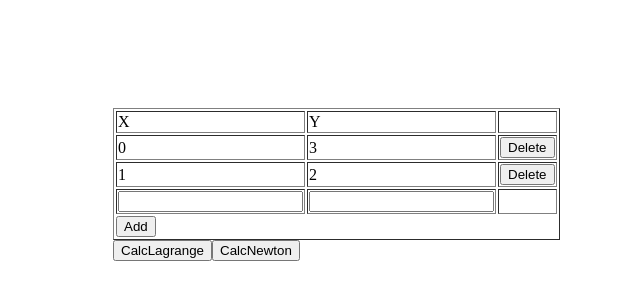
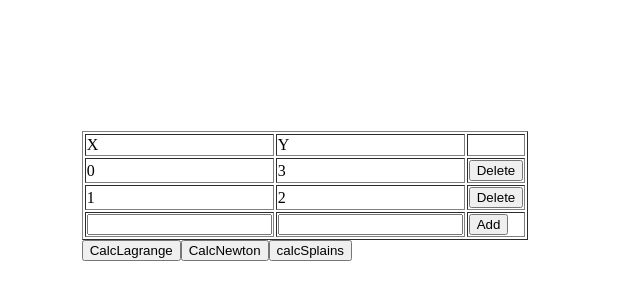
Before and after one commit to dartrhevan/Interpolation, a Vue app: page / in a window 1280 px wide. Shown: the part 172-472 px from the top of the page, without its empty margins (335-975 px from the left). Built offline with nearby package versions, Linux system fonts and the light colour scheme.

Commit message:
splain infrastructure building began

```diff
--- a/src/App.vue
+++ b/src/App.vue
@@ -1,47 +1,24 @@
 <template>
     <div id="app">
-        <table border="1">
-            <thead>
-                <tr>
-                    <td>X</td>
-                    <td>Y</td>
-                    <td></td>
-                </tr>
-            </thead>
-            <tbody>
-                <tr v-for="p in points">
-                    <td>{{p.x}}</td>
-                    <td>{{p.y}}</td>
-                    <td><button v-on:click="del(p)">Delete</button></td>
-                </tr>
-                <tr>
-                    <td><input id="xf" /></td>
-                    <td><input id="yf" /></td>
-                    <td></td>
-                </tr>
-                <tr>
-                    <button ref="but" v-on:click="add()">Add</button>
-                </tr>
-            </tbody>
-        </table>
-        <button v-on:click="calcLagrange()">CalcLagrange</button>
-        <button v-on:click="calcNewton()">CalcNewton</button>
+        <Points />
         <!--f(<input id="x" />)=<label id="f">{{calc()}}</label>-->
     </div>
 </template>
 
 <script lang="ts">
     import { Component, Vue } from 'vue-property-decorator';
-    import Point from './Point';
-    import { calcLagrange, calcNewton } from './Calcs';
-    import runCalc from './RunMethod';
+    //import Point from './Point';
+    import Points from './components/Points.vue';
+    //import { calcLagrange, calcNewton } from './Calcs';
+    //import runCalc from './RunMethod';
 
     @Component({
         components: {
+            Points
         }
     })
     export default class App extends Vue {
-
+        /*
         calcLagrange() {
             alert(calcLagrange(this.getPoints()));
         }
@@ -51,7 +28,7 @@
         }/*
         calcf() {
 
-        }*/
+        }*
         data() {
             return {
                 points: [new Point(0, 3), new Point(1, 2)]
@@ -67,14 +44,16 @@
         add() {
             this.$data.points.push(new Point(Number.parseFloat((document.getElementById('xf') as HTMLInputElement).value),
                 Number.parseFloat((document.getElementById('yf') as HTMLInputElement).value)));
-        }
+        }*/
     }
 </script>
 
 <style>
     #app {
-        position: absolute;
-        left: 35vw;
-        top: 35vh;
+        display: flex;
+        width: 100%;
+        height: 90vh;
+        align-items: center;
+        justify-content: center;
     }
 </style>
--- a/src/Calcs.ts
+++ b/src/Calcs.ts
@@ -1,8 +1,50 @@
-import Point from './Point';
+import Point from './Model/Point';
+import Clouse from './Model/Clouse';
+import Letter from './Model/Letter';
+import Splain from './Model/Splain';
+
+
+function getFundPolL(i: number, points: Point[]): Clouse {
+    let res = i === 0 ? new Clouse(new Letter(1, 1), new Letter(0, -points[i].x)) : new Clouse();
+    for (let j = 1; j < points.length; j++)
+        if (j != i) {
+            let a = new Clouse(new Letter(1, 1), new Letter(0, -points[j].x));
+            console.log(a.toString());
+            res = res.mul(a) as Clouse;
+        }
+    return res.mul(new Letter(0, 1 / getDivider(i, points))) as Clouse;
+}
+
+function getDivider(i: number, points: Point[]): number {
+    const xi = points[i].x;
+    let res = 1;
+    for (let j = 0; j < points.length; j++)
+        if(j != i)
+            res *= (xi - points[j].x);
+    return res;
+}
 
 export function calcLagrange(points: Point[]): string {
-    //TODO: write an algorithm
-    return "calcLagrange";
+    console.log(points);
+    let res = new Clouse();
+    for (let i = 0; i < points.length; i++) {
+        let a = getFundPolL(i, points);
+        console.log(a.toString());
+        res = res.add(a.mul(new Letter(0, points[i].y))) as Clouse;
+    }
+    return res.toString();
+}
+
+export function calcSplains(points: Point[]): Splain[] {
+    return [
+        new Splain(0, 1, 1, 2, 3, 4),
+        new Splain(1, 3, 5, 6, 1, 0),
+        new Splain(3, 3.2, 1, 0, 7, 4)
+    ];//stub
+}
+
+export function getFBySplain(x: number, splain: Splain): number {
+    return splain.a + splain.b * (x - splain.x1) + splain.c * (x - splain.x1) ** 2 + splain.d * (x - splain.x1) ** 3;
 }
 
 export function calcNewton(points: Point[]): string {
--- a/src/Model/Clouse.ts
+++ b/src/Model/Clouse.ts
@@ -3,11 +3,11 @@ import Letter from './Letter'
 
 export default class Clouse implements IClouse {
     add(clouse: IClouse): IClouse {
-        let res = new Clouse([]);
+        let res = new Clouse();
         Object.assign(res, this);
         //let cl = Object.assign(clouse) as IClouse;
         if (clouse instanceof Clouse) {
-            let cl = new Clouse([]);
+            let cl = new Clouse();
             Object.assign(cl, clouse);
             let lets = (cl as Clouse).letters;
             for (let l of lets)
@@ -36,7 +36,7 @@ export default class Clouse implements IClouse {
     }
 
     mul(clouse: IClouse): IClouse {
-        let res = new Clouse([]);
+        let res = new Clouse();
         if (clouse instanceof Clouse) {
             let cl = clouse as Clouse //new Clouse([]);
             //Object.assign(cl, clouse);
@@ -52,7 +52,7 @@ export default class Clouse implements IClouse {
         return res;
     }
     private _letters = new Map<number, Letter>();
-    constructor(lets: Letter[]) {
+    constructor(...lets: Letter[]) {
         for (let l of lets)
             this._letters.set(l.power,l);
     }
--- a/src/Model/Letter.ts
+++ b/src/Model/Letter.ts
@@ -5,7 +5,7 @@ export default class Letter implements IClouse {
     add(clouse: IClouse): IClouse {
         let cl = clouse;// as IClouse;
         if (cl instanceof Clouse) {
-            let res = new Clouse([]);
+            let res = new Clouse();
             Object.assign(res, cl);
             let lets = res.letters;
             for (let l of lets) {
@@ -26,12 +26,12 @@ export default class Letter implements IClouse {
                 return l;
             }
             let c = Object.assign(this) as Letter;
-            return new Clouse([l, c])
+            return new Clouse(l, c)
         }
     }
     mul(clouse: IClouse): IClouse {
         if (clouse instanceof Clouse) {
-            let cl = new Clouse([]);
+            let cl = new Clouse();
             Object.assign(cl, clouse);
             let lets = (cl as Clouse).letters;
             for (let l of lets) {
--- /dev/null
+++ b/src/Model/Splain.ts
@@ -0,0 +1,3 @@
+export default class Splains {
+    constructor(public x1: number, public x2: number, public a: number, public b: number, public c: number, public d: number) {}
+}
--- a/src/components/Points.vue
+++ b/src/components/Points.vue
@@ -1,10 +1,102 @@
 <template>
     <div id="points">
 
+        <table border="1">
+            <thead>
+                <tr>
+                    <td>X</td>
+                    <td>Y</td>
+                    <td></td>
+                </tr>
+            </thead>
+            <tbody>
+                <tr v-for="p in points">
+                    <td>{{p.x}}</td>
+                    <td>{{p.y}}</td>
+                    <td><button v-on:click="del(p)">Delete</button></td>
+                </tr>
+                <tr>
+                    <td><input id="xf" /></td>
+                    <td><input id="yf" /></td>
+                    <td>
+                        <button ref="but" v-on:click="add()">Add</button>
+                    </td>
+                </tr>
+            </tbody>
+        </table>
+        <button v-on:click="calcLagrange()">CalcLagrange</button>
+        <button v-on:click="calcNewton()">CalcNewton</button>
+        <button v-on:click="calcSplains()">calcSplains</button>
+        <details v-if="splains!=null">
+            Splains
+            <br/>
+            <div v-for="s in splains">
+                {{s.x1}} - {{s.x2}}: y = {{s.a}} + {{s.b}}(x - {{s.x1}}) + {{s.c}}(x - {{s.x1}})^2 + {{s.d}}(x - {{s.x1}})^3
+            </div>
+            <input type="text" placeholder="x" value="0" id="x"/><button v-on:click="y.innerHTML=splainF()">Calc</button>f(x)=<label id="y"></label>
+        </details>
     </div>
 </template>
 
 <script lang="ts">
+ import { Component, Vue } from 'vue-property-decorator';
+    import Point from '../Model/Point';
+    import { calcLagrange, calcNewton, calcSplains, getFBySplain } from '../Calcs';
+    import runCalc from '../RunMethod';
+    import Splain from '../Model/Splain'
+
+    @Component({
+        components: {
+        }
+    })
+    export default class Points extends Vue {
+
+        calcLagrange() {
+            alert(calcLagrange(this.getPoints()));
+        }
+
+        calcNewton() {
+            alert(calcNewton(this.getPoints()));
+        }
+        calcSplains() {
+            //alert("Splains");
+            this.$data.splains = calcSplains(this.getPoints())
+        }
+        data() {
+            return {
+                points: [new Point(0, 3), new Point(1, 2)],
+                splains: null
+            }
+        }
+        splainF() {
+            const x = Number.parseFloat((document.getElementById('x') as HTMLInputElement).value);
+            /*const points = this.getPoints();.sort();
+            if (x > points[points.length - 1].x || x < points[0].x) {
+                alert("Out of bound exception")
+                return null;
+            }*/
+            console.log(x);
+
+            console.log(this.$data.splains);
+            const curSplain = (this.$data.splains as Splain[]).find(s => s.x1 >= x && s.x2 <= x);
+            if (curSplain === null || curSplain === undefined) {
+                alert("Out of bound exception")
+                return null;
+            }
+            return getFBySplain(x, curSplain);
+        }
+        getPoints() {
+            return this.$data.points as Point[];
+        }
+        del(p: Point) {
+            let arr = this.getPoints();
+            arr.splice(arr.indexOf(p), 1);
+        }
+        add() {
+            this.$data.points.push(new Point(Number.parseFloat((document.getElementById('xf') as HTMLInputElement).value),
+                Number.parseFloat((document.getElementById('yf') as HTMLInputElement).value)));
+        }
+    }
 </script>
 
 <style scoped>
```
Also changed, not shown: src/Model/Point.ts (renamed from src/Point.ts), 12 other files (tests, documents, lock files or other folders).
